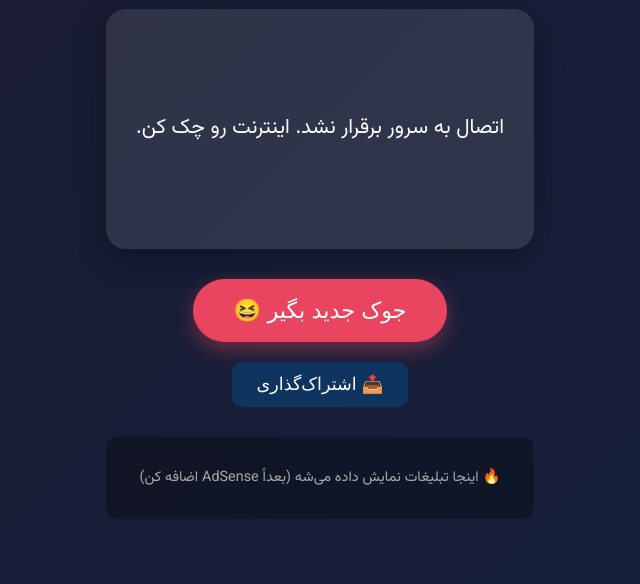
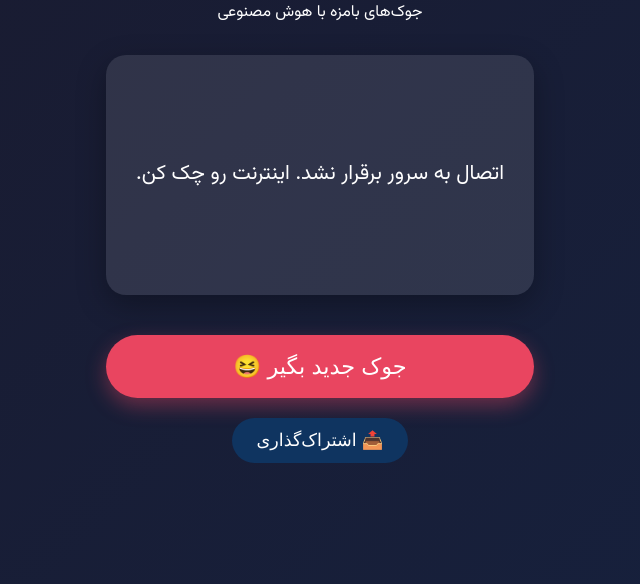
Before and after one commit to Advizivi/grok-joke-app, a plain HTML site: page index.html in a window 1280 px wide. Shown: the part 216-800 px from the top of the page, without its empty margins (320-960 px from the left). Drawn offline with Linux system fonts and the light colour scheme; no server answers.

Commit message:
Update index.html

```diff
--- a/index.html
+++ b/index.html
@@ -43,17 +43,26 @@
             border-radius: 50px;
             cursor: pointer;
             box-shadow: 0 8px 20px rgba(233, 69, 96, 0.4);
+            width: 100%;
+            margin: 10px 0;
         }
         .btn:hover { transform: translateY(-5px); }
-        .btn:disabled { background: #666; }
-        .ad-banner { margin-top: 30px; padding: 15px; background: rgba(0,0,0,0.3); border-radius: 10px; font-size: 0.9rem; }
+        .share-buttons button {
+            background: #0f3460;
+            padding: 12px 25px;
+            border: none;
+            border-radius: 50px;
+            color: white;
+            font-size: 1.1rem;
+            margin: 10px;
+        }
     </style>
 </head>
 <body>
     <div class="container">
         <header>
             <h1>🤖 جوک Grok</h1>
-            <p>جوک‌های بامزه با هوش مصنوعی xAI</p>
+            <p>جوک‌های بامزه با هوش مصنوعی</p>
         </header>
 
         <div id="joke-container" class="joke-box">
@@ -62,12 +71,8 @@
 
         <button id="new-joke-btn" class="btn">جوک جدید بگیر 😆</button>
 
-        <div class="share-buttons" style="margin:20px 0;">
-            <button onclick="shareJoke()" style="background:#0f3460; padding:12px 25px; border:none; border-radius:10px; color:white; font-size:1.1rem;">📤 اشتراک‌گذاری</button>
-        </div>
-
-        <div class="ad-banner">
-            <p style="color:#aaa;">🔥 اینجا تبلیغات نمایش داده می‌شه (بعداً AdSense اضافه کن)</p>
+        <div class="share-buttons">
+            <button onclick="shareJoke()">📤 اشتراک‌گذاری</button>
         </div>
     </div>
 
```
